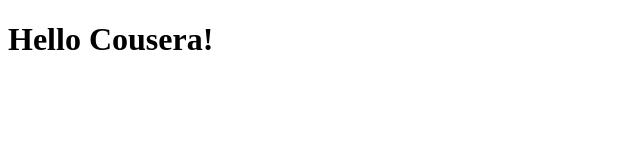
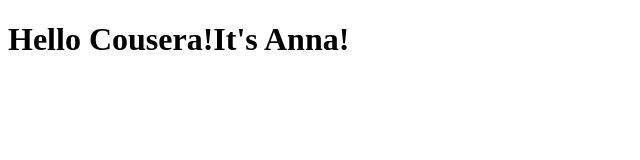
Before and after one commit to AnnaTerentik/coursera, a plain HTML site: page site/index.html in a window 1280 px wide. Shown: the whole page, without its empty margins (0-640 px from the left). Drawn offline with Linux system fonts and the light colour scheme.

Commit message:
A little addition to our page

```diff
--- a/site/index.html
+++ b/site/index.html
@@ -4,6 +4,6 @@
 	<title> Hello Coursera!</title>
 </head>
 <body>
-<h1>Hello Cousera!</h1>
+<h1>Hello Cousera!It's Anna!</h1>
 </body>
 </html>
```
